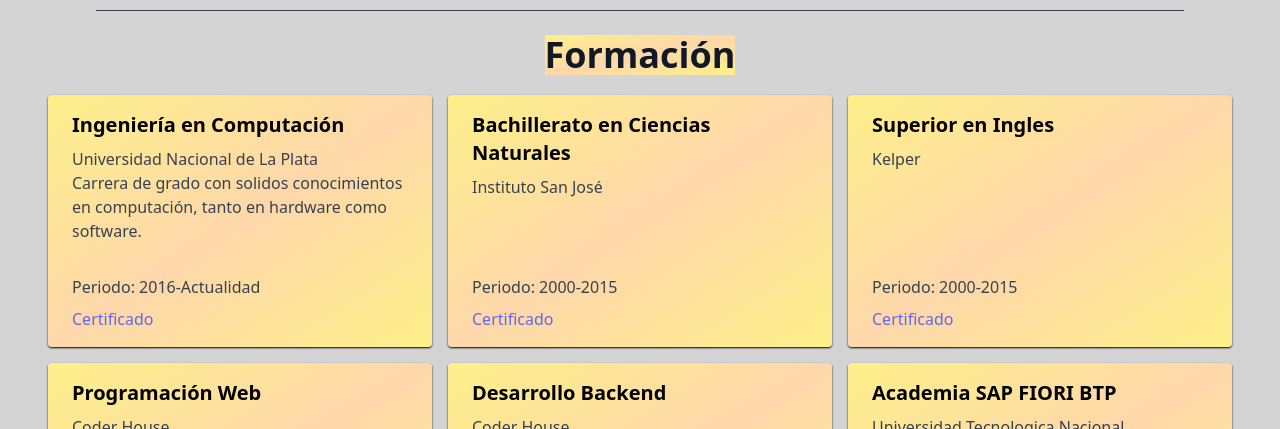
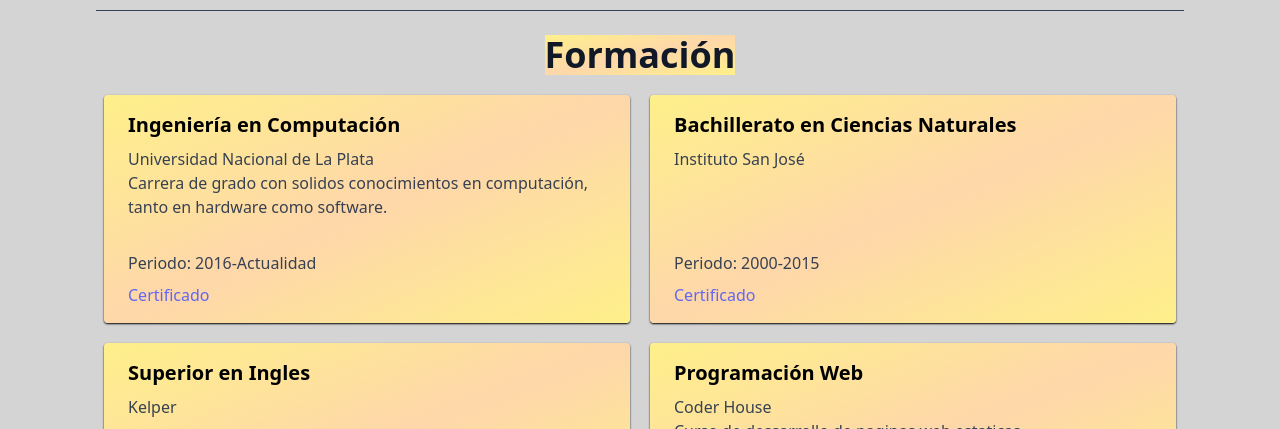
Before and after one commit to AlvaroAFricke/Portfolio, an Astro site: page / in a window 1280 px wide. Shown: the part 2371-2800 px from the top of the page. Built offline with nearby package versions, Linux system fonts and the light colour scheme; Astro itself is replaced by a stand-in of ours.

Commit message:
formacion

```diff
--- a/src/components/Formacion.astro
+++ b/src/components/Formacion.astro
@@ -4,16 +4,14 @@ import FormacionItem from "../components/FormacionItem.astro";
 ---
 
 <section id="Formacion" class="formacion mx-2">
-  <div class="pb-8 pt-6 flex items-center align-middle flex-col">
+  <div class="pb-8 pt-6 flex items-center align-middle flex-col mx-24">
     <h1
       class="text-4xl font-bold text-center text-gray-900 bg-gradient-to-tl from-yellow-200 via-orange-200 to-yellow-200"
     >
       Formación
     </h1>
 
-    <div
-      class="grid grid-cols-1 gap-5 md:gap-4 md:grid-cols-2 lg:grid-cols-3 mt-5"
-    >
+    <div class="grid grid-cols-2 gap-5 mt-5">
       {
         Data.fromacion.map((elemento) => (
           <FormacionItem
--- a/src/components/FormacionItem.astro
+++ b/src/components/FormacionItem.astro
@@ -11,7 +11,7 @@ const { titulo, institucion, descripcion, inicio, fin, link } = Astro.props;
 ---
 
 <div
-  class="max-w-sm rounded overflow-hidden flex flex-col justify-between shadow-sm shadow-black bg-gradient-to-tl from-yellow-200 via-orange-200 to-yellow-200"
+  class="rounded overflow-hidden flex flex-col justify-between shadow-sm shadow-black bg-gradient-to-tl from-yellow-200 via-orange-200 to-yellow-200"
 >
   <div class="px-6 py-4">
     <div class="font-bold text-xl mb-2">{titulo}</div>
```
